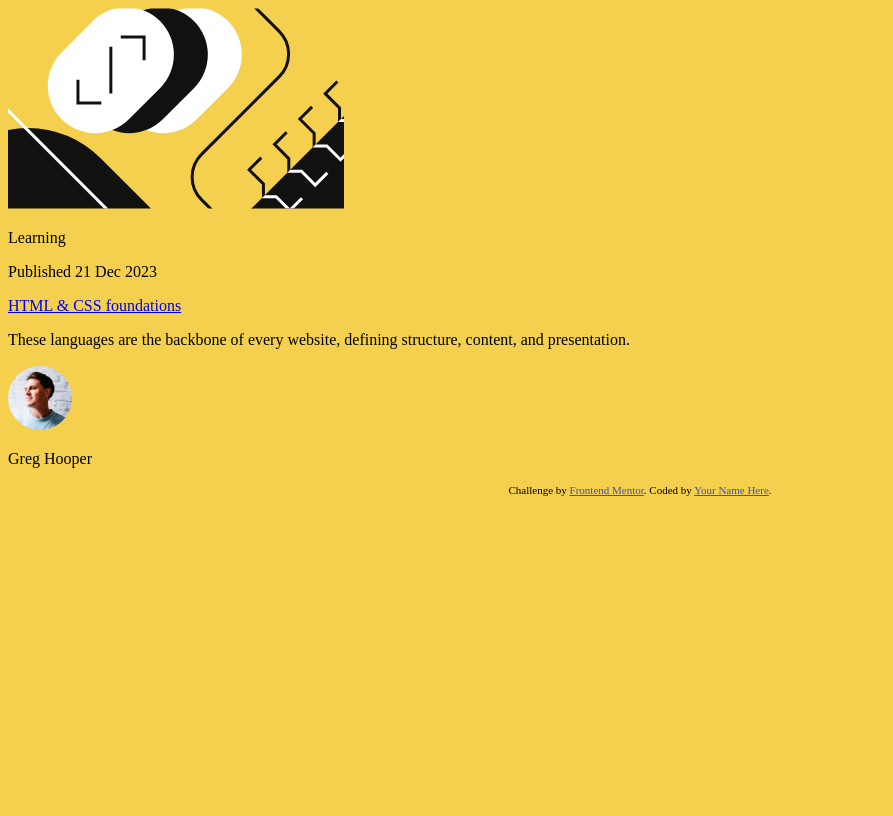
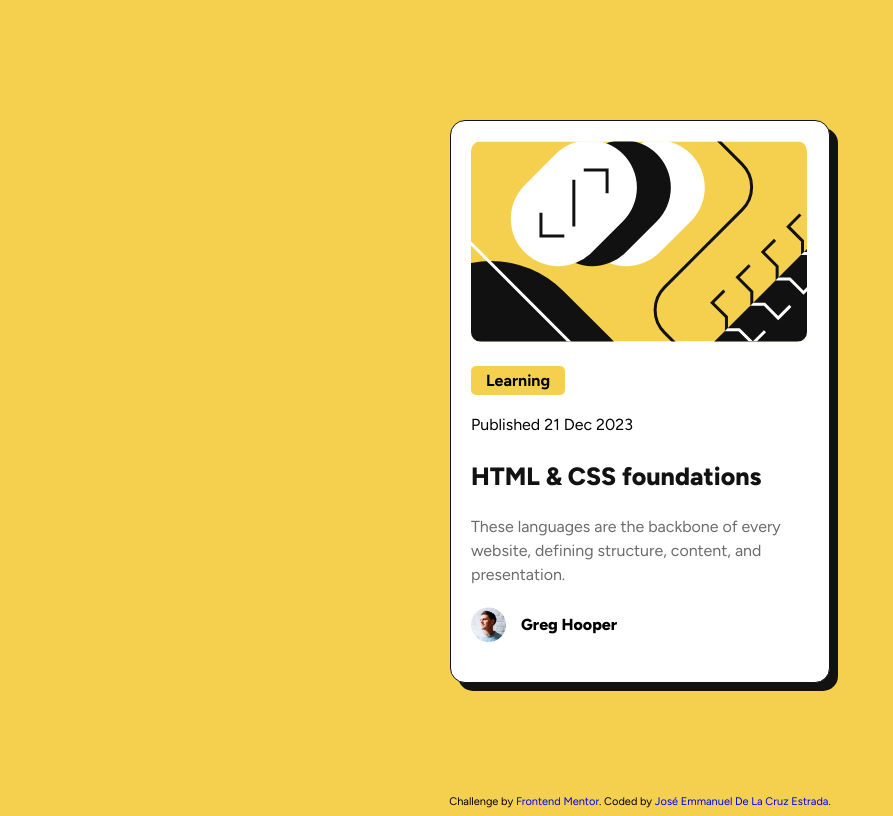
Before and after one commit to Emmalcd/blog-preview-card, a plain HTML site: page index.html in a window 1280 px wide. Shown: the whole page, without its empty margins (0-893 px from the left). Drawn offline with Linux system fonts and the light colour scheme.

Commit message:
Enhance layout and styling of main content and author section in HTML and CSS

```diff
--- a/css/style.css
+++ b/css/style.css
@@ -16,16 +16,75 @@ html {
 
 body {
   background-color: var(--yellow);
+  height: 100vh;
+  display: flex;
+  flex-direction: column;
+  font-family: var(--font);
 }
 p {
   font-size: 16px;
+  margin: 0;
+}
+a {
+  text-decoration: none;
 }
 
+.main {
+  /* flex: 99; */
+  flex: 1;
+  display: flex;
+  align-items: center;
+  justify-content: center;
+}
+.card {
+  background-color: var(--white);
+  border: 1px solid var(--darkGray);
+  width: min(380px, 90%);
+  border-radius: 15px;
+  padding: 20px;
+  -webkit-box-shadow: 8px 8px 0px 0px var(--darkGray);
+  -moz-box-shadow: 8px 8px 0px 0px var(--darkGray);
+  box-shadow: 8px 8px 0px 0px var(--darkGray);
+}
+.card__img--article {
+  max-width: 100%;
+  border-radius: 10px;
+}
+.card__tag {
+  margin: 20px 0 20px 0;
+  background-color: var(--yellow);
+  display: inline-block;
+  font-weight: bolder;
+  padding: 5px 15px;
+  border-radius: 5px;
+}
+h1 a {
+  color: var(--darkGray);
+  font-weight: 800;
+  font-size: 25px;
+}
+h1 a:hover {
+  color: var(--yellow);
+}
+.card__description {
+  color: var(--gray);
+  line-height: 1.5;
+}
+
+.autor {
+  display: flex;
+  align-items: center;
+  margin: 20px 0;
+}
+.autor__img {
+  max-width: 35px;
+  margin-right: 15px;
+}
+.autor__name {
+  font-weight: 800;
+}
 /* footer */
 .attribution {
   font-size: 11px;
   text-align: center;
 }
-.attribution a {
-  color: hsl(228, 45%, 44%);
-}
--- a/index.html
+++ b/index.html
@@ -32,15 +32,22 @@
           loading="lazy"
         />
         <p class="card__tag">Learning</p>
-
         <p class="card__date">Published 21 Dec 2023</p>
-        <a href="#"> HTML & CSS foundations </a>
+        <h1 class="card__title">
+          <a href="#"> HTML & CSS foundations </a>
+        </h1>
         <p class="card__description">
           These languages are the backbone of every website, defining structure,
           content, and presentation.
         </p>
-        <img src="assets/images/image-avatar.webp" alt="Image of the autor" />
-        <p class="card__autor">Greg Hooper</p>
+        <div class="autor">
+          <img
+            class="autor__img"
+            src="assets/images/image-avatar.webp"
+            alt="Image of the autor"
+          />
+          <p class="autor__name">Greg Hooper</p>
+        </div>
       </div>
     </main>
 
@@ -49,7 +56,9 @@
         Challenge by
         <a href="https://www.frontendmentor.io?ref=challenge" target="_blank"
           >Frontend Mentor</a
-        >. Coded by <a href="#">Your Name Here</a>.
+        >. Coded by
+        <a href="https://github.com/Emmalcd">José Emmanuel De La Cruz Estrada</a
+        >.
       </div>
     </footer>
   </body>
```
